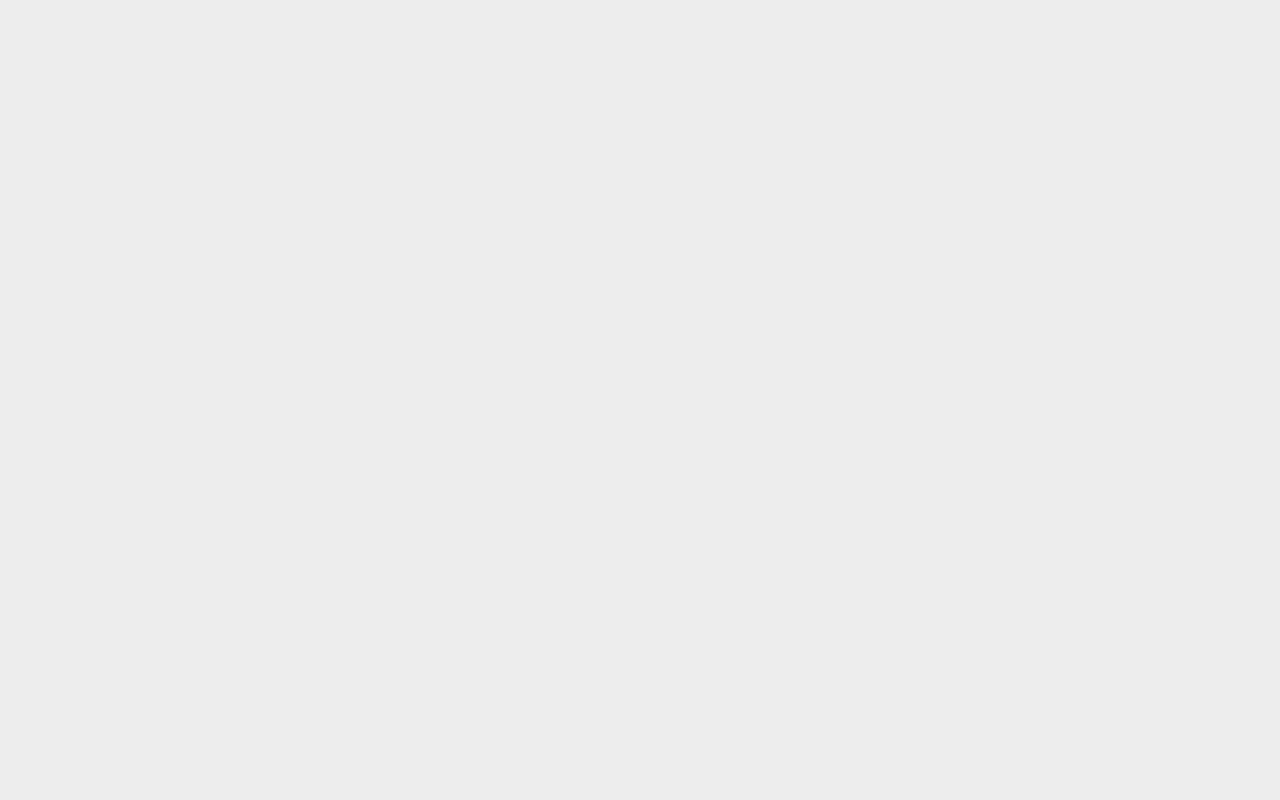
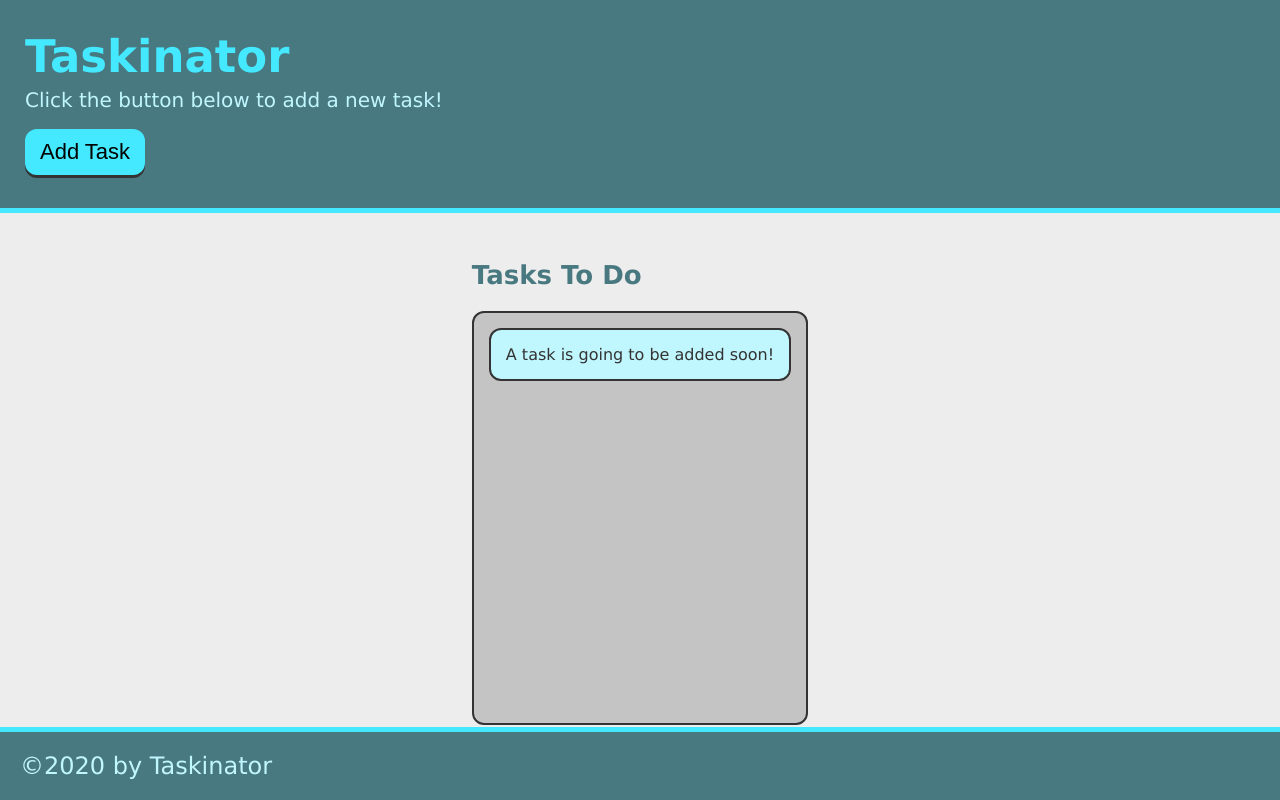
Before and after one commit to MiaLaFleur/taskinator, a plain HTML site: page index.html in a window 1280 px wide. Drawn offline with Linux system fonts and the light colour scheme.

Commit message:
Added HTML elements

```diff
--- a/index.html
+++ b/index.html
@@ -10,6 +10,24 @@
 </head>
 
 <body>
+    <header>
+        <h1 class="page-title">Taskinator</h1>
+        <p>Click the button below to add a new task!</p>
+        <button class="btn" >Add Task</button>
+    </header>
+
+    <main class="page-content">
+        <section clas="task-list-wrapper">
+            <h2 class="list-title">Tasks To Do</h2>
+            <ul class="task-list">
+                <li class="task-item">A task is going to be added soon!</li>
+            </ul>
+        </section>
+    </main>
+
+    <footer>
+        &copy;2020 by Taskinator
+    </footer>
 
     <script src="./assets/js/script.js"></script>
 </body>
```
